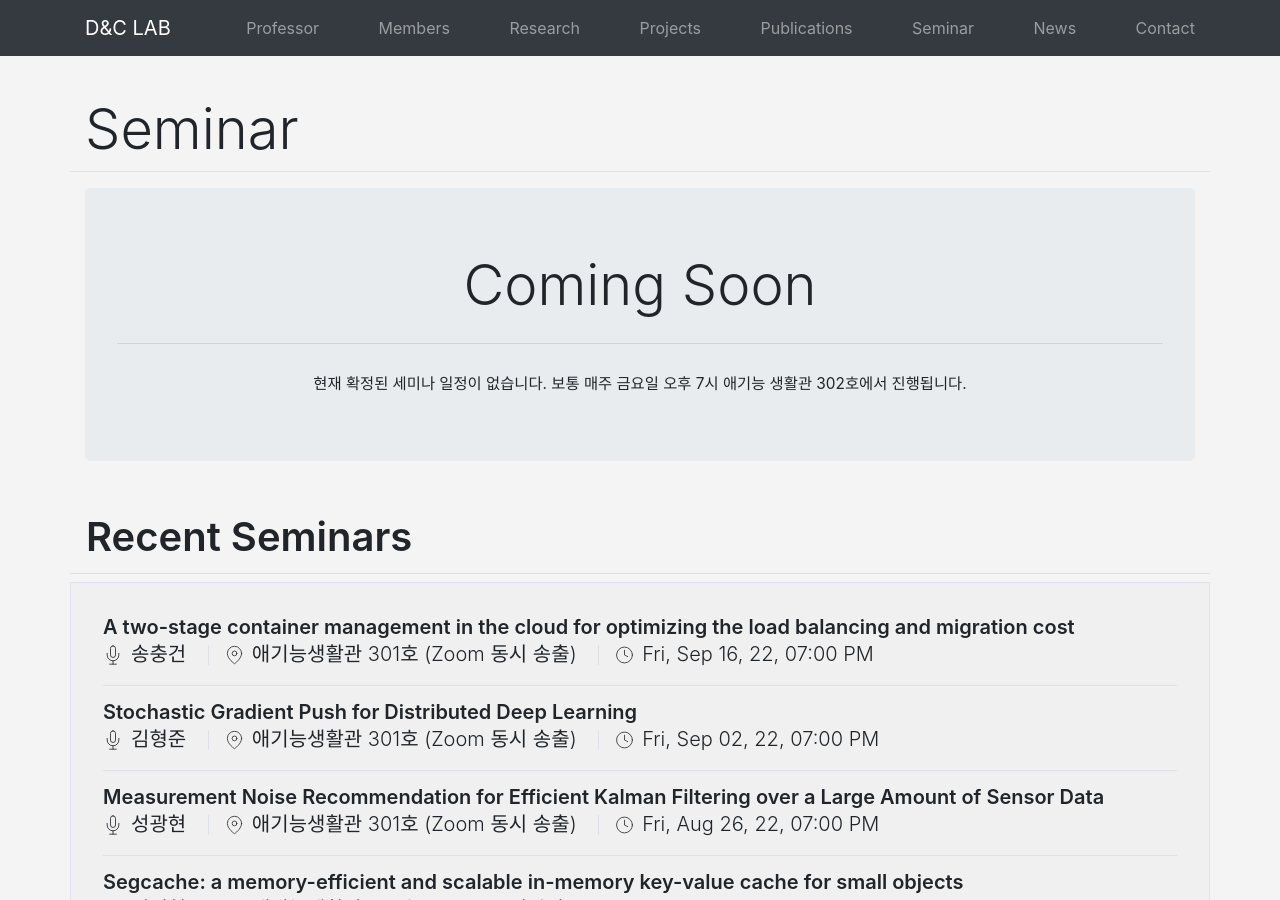
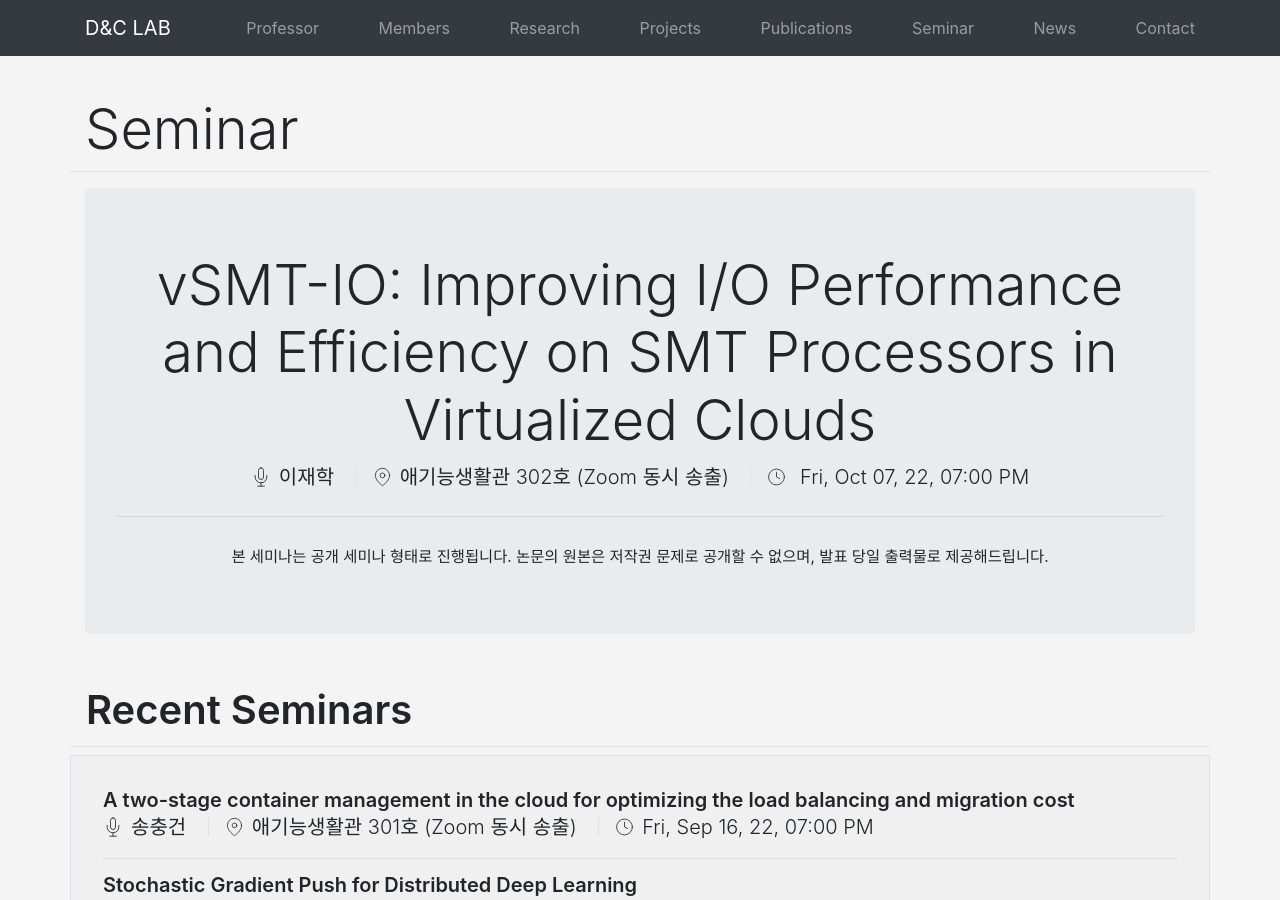
Before and after one commit to KU-Cloud/ku-cloud.github.io, a Jekyll site: the page built from seminar.html, in a window 1280 px wide and 900 px high. Built offline with Jekyll 4.4.1, drawn with Linux system fonts in a browser that asks for light colours.

Commit message:
update-seminar-information

```diff
--- a/_data/seminars.yaml
+++ b/_data/seminars.yaml
@@ -875,3 +875,7 @@
   speacker: 송충건
   date: 2022-09-16T19:00:00.000+0900
   location: 애기능생활관 301호 (Zoom 동시 송출)
+- title: 'vSMT-IO: Improving I/O Performance and Efficiency on SMT Processors in Virtualized Clouds'
+  speacker: 이재학
+  date: 2022-10-07T19:00:00.000+0900
+  location: 애기능생활관 302호 (Zoom 동시 송출)
```
